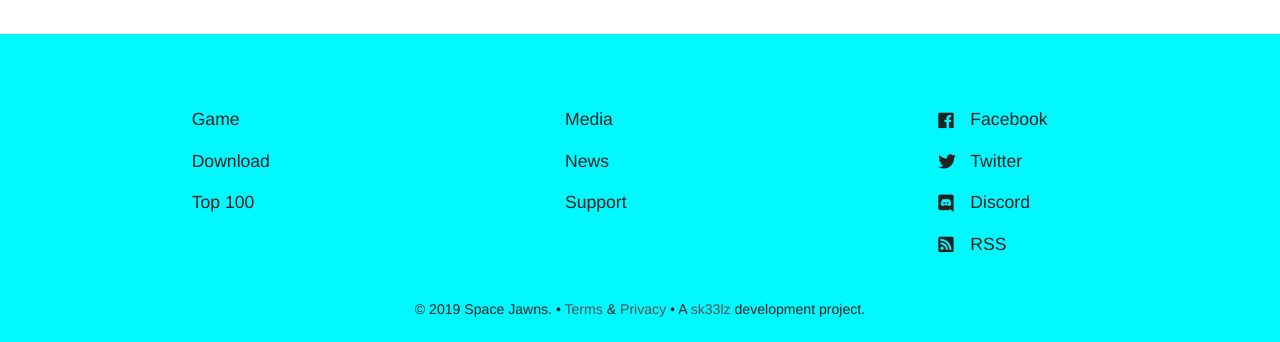
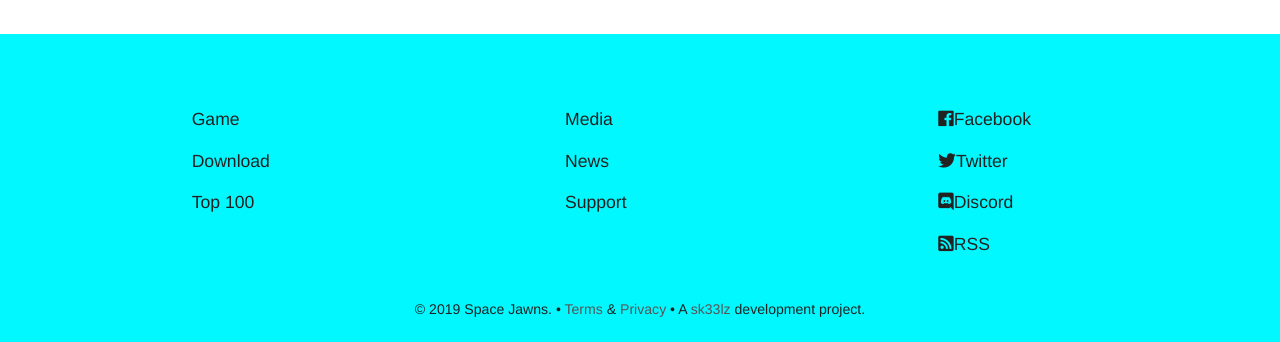
Before and after one commit to sk33lz/spacejawns, a Jekyll site: the page built from docs/index.html, in a window 1280 px wide. Shown: the part 2541-2883 px from the top of the page. Built offline with Jekyll 4.4.1, drawn with Linux system fonts in a browser that asks for light colours; nearby versions of some CDN libraries.

Commit message:
Updating if statement to fix whitespace in footer.

```diff
--- a/docs/_layouts/default.html
+++ b/docs/_layouts/default.html
@@ -107,7 +107,7 @@
 						<ul class="footer-links">
 							{% for link in column.links %}
 								<li>
-									<a {% if link.new_window %}target="_blank"{% endif %} href="{% include relative-src.html src=link.link %}" {%- if link.social_icon -%}class="{{ link.social_icon }}-icon"{% endif %}>{%- if link.social_icon -%}{% include social-icon.html icon=link.social_icon %}{%- endif -%}{{ link.name }}</a>
+									<a {%- if link.new_window -%}target="_blank"{%- endif -%} href="{% include relative-src.html src=link.link %}" {%- if link.social_icon -%}class="{{ link.social_icon }}-icon"{%- endif -%}>{%- if link.social_icon -%}{% include social-icon.html icon=link.social_icon %}{%- endif -%}{{ link.name }}</a>
 								</li>
 							{% endfor %}
 						</ul>
```
